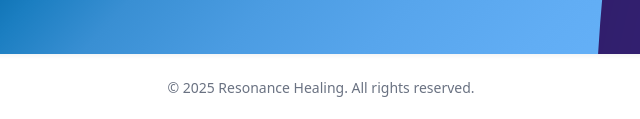
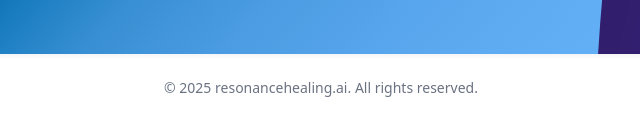
Before and after one commit to khansase/privacy-policy, a plain HTML site: page index.html in a window 1280 px wide. Shown: the part 1786-1905 px from the top of the page, 319-959 px from the left. Drawn offline with nearby package versions, Linux system fonts and the light colour scheme.

Commit message:
update link

```diff
--- a/index.html
+++ b/index.html
@@ -184,7 +184,7 @@
     <footer
       class="bg-white text-center py-6 text-sm text-gray-500 shadow-inner"
     >
-      &copy; 2025 Resonance Healing. All rights reserved.
+      &copy; 2025 <a href="https://resonancehealing.ai">resonancehealing.ai</a>. All rights reserved.
     </footer>
   </body>
 </html>
```
